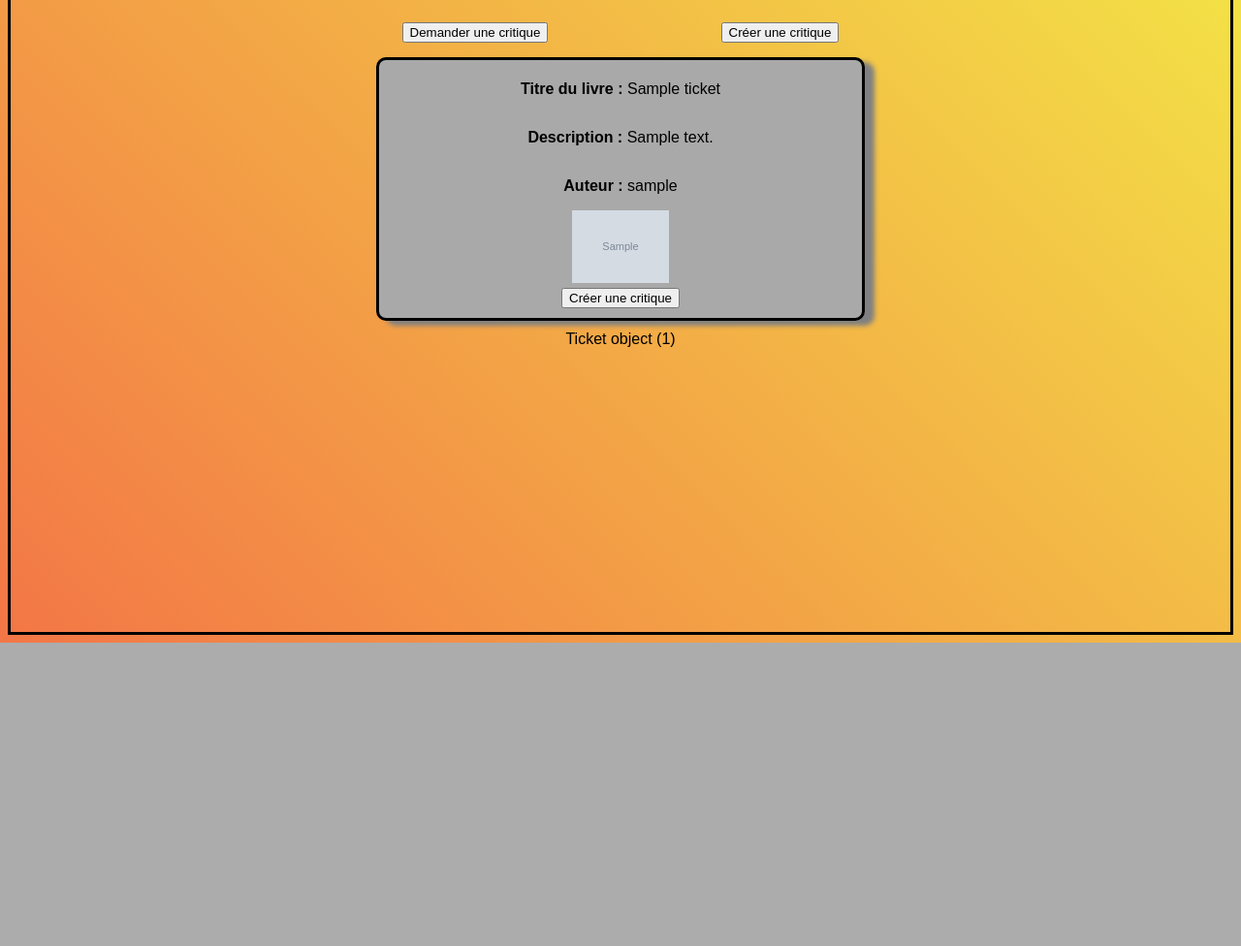
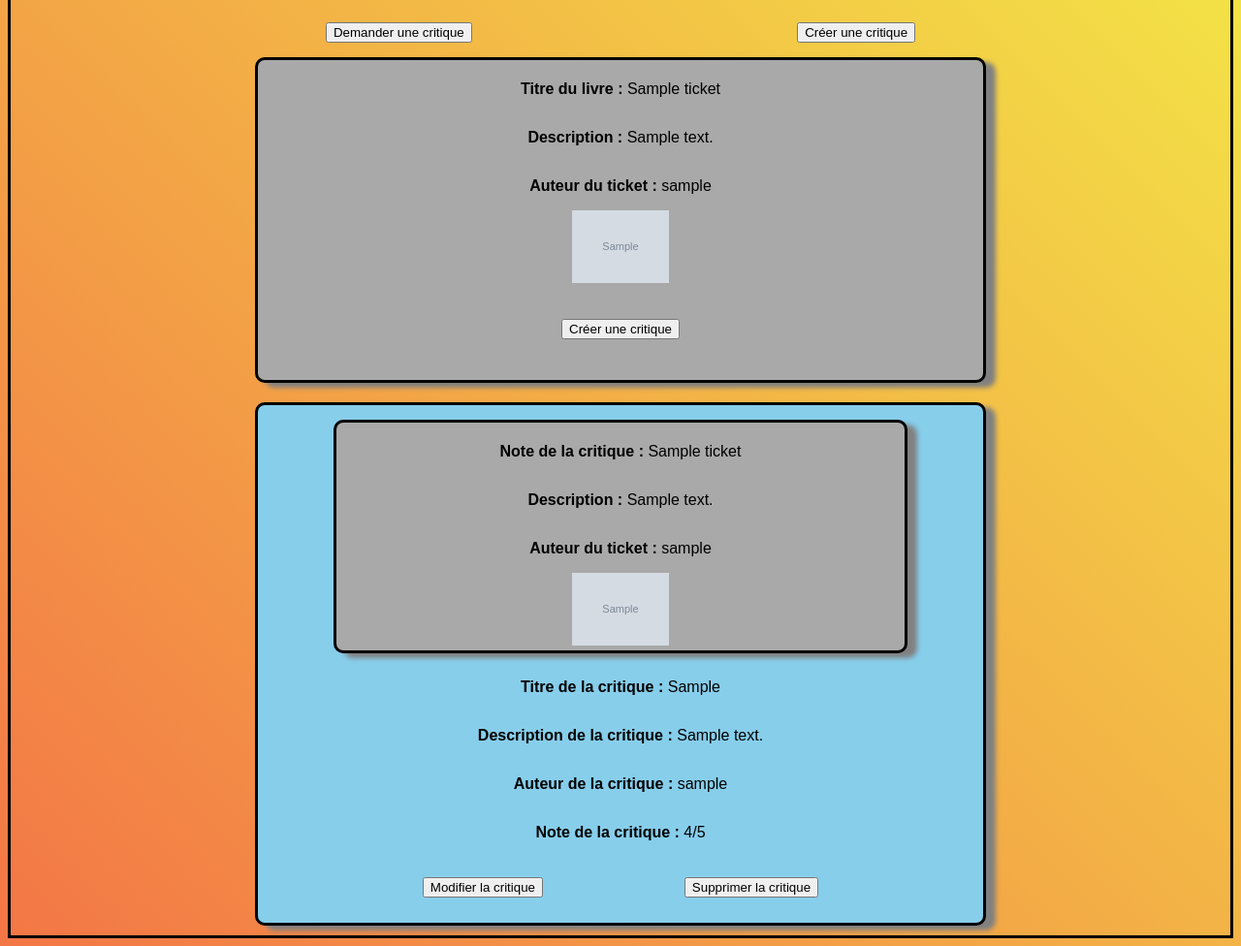
Before and after one commit to TheHarryPop/LITReview, a Django app: page /review/flux in a window 1280 px wide. Shown: the part 153-1129 px from the top of the page at 97% size. Before the commit the page ends 816 px from the top, so only its background shows below. Run offline with Django 3.2, Linux system fonts and the light colour scheme; a user stored in the database is signed in; tables that the repository leaves empty hold one stand-in row (values such as "Sample post"); grey boxes marked "Sample" are stand-in pictures.

Commit message:
Système de review opérationnel

```diff
--- a/LITReview/review/static/review/css/style.css
+++ b/LITReview/review/static/review/css/style.css
@@ -84,22 +84,29 @@ textarea {
 }
 
 .flux-size {
-	width: 50%;
+	width: 75%;
 }
 
 .ticket {
 	background: darkgrey;
+}
+
+.review {
+	background: skyblue;
+}
+
+.ticket, .review {
     border-radius: 10px ;
     box-shadow: 10px 5px 5px gray;
     padding: 5px;
     margin: 10px;
 }
 
-.ticket_span {
+.ticket_span, .review_span {
 	font-weight: bold;
 }
 
-.subscriptions, .subscribers, .ticket {
+.subscriptions, .subscribers, .ticket, .review {
 	width: 80%;
 	border: black solid 3px;
 }
--- a/LITReview/review/templates/review/flux.html
+++ b/LITReview/review/templates/review/flux.html
@@ -25,21 +25,52 @@
                 <div class="column-container ticket">
                     <p><span class="ticket_span">Titre du livre :</span> {{ ticket.title }}</p>
                     <p><span class="ticket_span">Description :</span> {{ ticket.description }}</p>
-                    <p><span class="ticket_span">Auteur :</span> {{ ticket.user }}</p>
+                    <p><span class="ticket_span">Auteur du ticket :</span> {{ ticket.user }}</p>
                     <img src="{{ ticket.image.url }}" alt="{{ ticket.title }}">
-                    <button class="element"><a href="{% url 'review response' %}">Créer une critique</a></button>
+                    <p></p><button id="{{ticket.id}}" class="element"><a href="{% url 'review' ticket_id=ticket.id %}">Créer une critique</a></button></p>
                 </div>
+            {% if reviews %}
+                {% for review in reviews %}
+                    {% if review.ticket_id == ticket.id %}
+                    <div class="column-container review">
+                        <div class="column-container ticket">
+                            <p><span class="ticket_span">Note de la critique :</span> {{ review.ticket.title }}</p>
+                            <p><span class="ticket_span">Description :</span> {{ review.ticket.description }}</p>
+                            <p><span class="ticket_span">Auteur du ticket :</span> {{ review.ticket.user }}</p>
+                            <img src="{{ review.ticket.image.url }}" alt="{{ review.ticket.title }}">
+                        </div>
+                        <p><span class="review_span">Titre de la critique :</span> {{ review.headline }}</p>
+                        <p><span class="review_span">Description de la critique :</span> {{ review.body }}</p>
+                        <p><span class="review_span">Auteur de la critique :</span> {{ review.user }}</p>
+                        <p><span class="review_span">Note de la critique :</span> {{ review.rating }}/5</p>
+                        {% if user == review.user %}
+                        <div class="row-container flux-size">
+                            <p><button class="element"><a href="">Modifier la critique</a></button></p>
+                            <p><button class="element"><a href="">Supprimer la critique</a></button></p>
+                        </div>
+                        {% endif %}
+                    </div>
+                    {% endif %}
+                {% endfor %}
+            {% else %}
+                <span>There is no review</span>
+            {% endif %}
             {% endfor %}
+
+
+
+
+
+
+
+
+
         {% else %}
             <span>There is no ticket</span>
         {% endif %}
-        {% if reviews %}
-            {% for review in reviews %}
-                <li>{{ review.ticket }}</li>
-            {% endfor %}
-        {% else %}
-            <span>There is no review</span>
-        {% endif %}
+
+
+
     </div>
 
 </div>
--- a/LITReview/review/urls.py
+++ b/LITReview/review/urls.py
@@ -10,7 +10,7 @@ urlpatterns = [
     path('subscription', views.subscription, name='subscription'),
     path('ticket', views.ticket, name='ticket'),
     path('review', views.review, name='review'),
-    path('review_response', views.review_response, name='review response'),
+    path('review/<int:ticket_id>', views.review, name='review'),
     path('personal_posts', views.personal_posts, name='personal_posts'),
     path('edit_review', views.edit_review, name='edit_review'),
     path('edit_ticket', views.edit_ticket, name='edit_ticket'),
--- a/LITReview/review/views.py
+++ b/LITReview/review/views.py
@@ -84,34 +84,43 @@ def ticket(request):
         return redirect(connexion)
 
 
-def review(request):
+def review(request, ticket_id=None):
     user = request.user
     if user.is_active:
-        if request.method == 'GET':
-            form = TicketForm()
-            form_2 = ReviewForm()
-            infos = {'page_title': 'Review', 'form': form, 'form_2': form_2}
-            return render(request, 'review/review.html', infos)
-        elif request.method == 'POST':
-            form = TicketForm(request.POST, request.FILES)
-            form_2 = ReviewForm(request.POST)
-            if form.is_valid():
-                obj = form.save()
-                obj.user = user
-                obj.save()
-                obj_2 = form_2.save()
-                obj_2.user = user
-                obj_2.save()
-                return redirect('flux')
+        instanced_ticket = Ticket.objects.get(pk=ticket_id) if ticket_id is not None else None
+        if instanced_ticket is None:
+            if request.method == 'GET':
+                ticket_form = TicketForm()
+                review_form = ReviewForm()
+                infos = {'page_title': 'Review', 'ticket_form': ticket_form, 'review_form': review_form,
+                         'range': range(6)}
+                return render(request, 'review/review.html', infos)
+            elif request.method == 'POST':
+                ticket_form = TicketForm(request.POST, request.FILES)
+                review_form = ReviewForm(request.POST)
+                if ticket_form.is_valid() and review_form.is_valid():
+                    ticket_form.instance.user = request.user
+                    ticket_obj = ticket_form.save()
+                    review_form.instance.user = request.user
+                    review_form.instance.ticket = Ticket.objects.get(pk=ticket_obj.pk)
+                    review_form.save()
+                    return redirect('flux')
+        else:
+            if request.method == 'GET':
+                review_form = ReviewForm()
+                infos = {'page_title': 'Review', 'instanced_ticket': instanced_ticket, 'review_form': review_form,
+                         'range': range(6)}
+                return render(request, 'review/review.html', infos)
+            elif request.method == 'POST':
+                review_form = ReviewForm(request.POST)
+                if review_form.is_valid():
+                    if review_form.is_valid():
+                        review_form.instance.user = request.user
+                        review_form.instance.ticket = Ticket.objects.get(pk=ticket_id)
+                        review_form.save()
+                        return redirect('flux')
     else:
         return redirect(connexion)
-
-
-def review_response(request, ticket_id):
-    instance_ticket = Ticket.objects.get(pk=ticket_id)
-    form = ReviewForm(ticket=instance_ticket)
-    infos = {'page_title': 'Review Response', 'form': form}
-    return render(request, 'review/review_response.html', infos)
 
 
 def personal_posts(request):
```
Also changed, not shown: LITReview/review/forms.py (+9 -2 lines), LITReview/review/templates/review/review.html (+49 -3 lines), LITReview/review/templates/review/review_response.html (deleted, +0 -38 lines), 1 other file.
